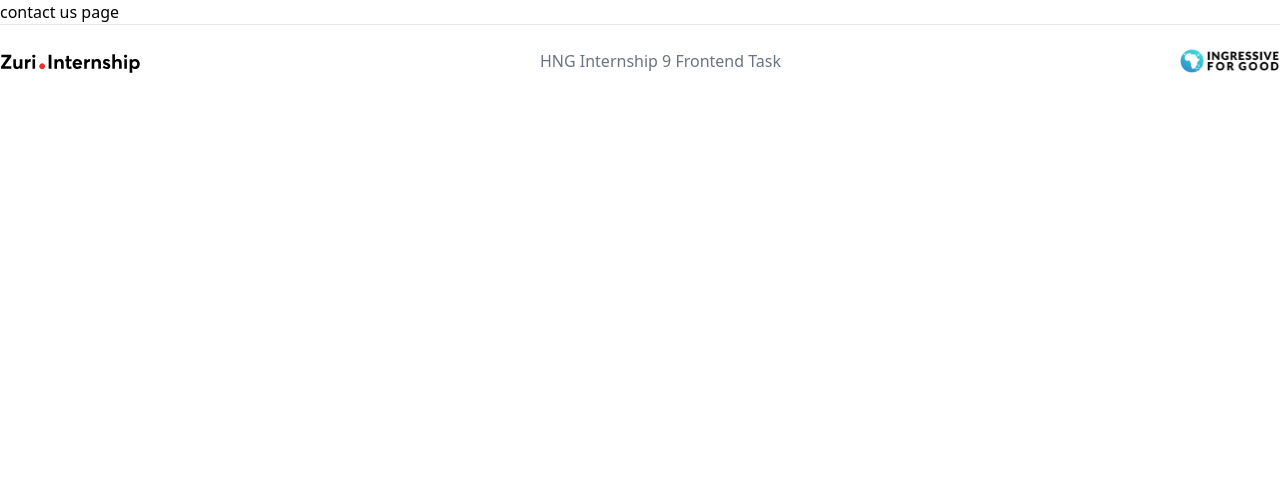
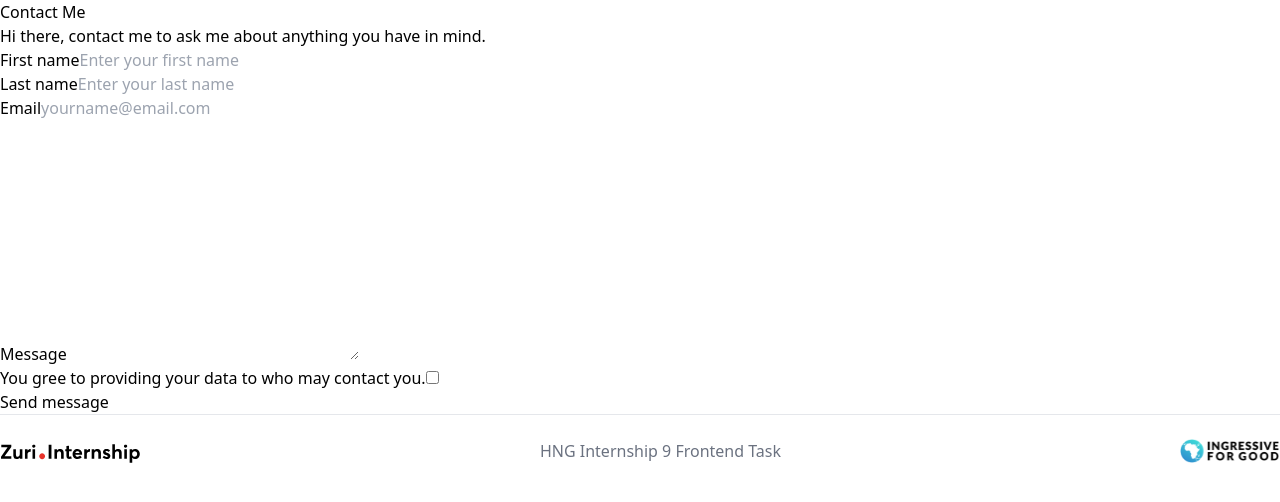
Before and after one commit to CyberGeni/linktree-v2-hng9, a React (Vite) app: page /contact in a window 1280 px wide. Shown: the top 502 px of the page. Built offline with nearby package versions, Linux system fonts and the light colour scheme.

Commit message:
feat: markup for contact us page

```diff
--- a/src/pages/Contact.jsx
+++ b/src/pages/Contact.jsx
@@ -4,7 +4,33 @@ function Contact() {
     return (
         <>
             <div>
-                contact us page
+                <main>
+                    <h1>Contact Me</h1>
+                    <p>Hi there, contact me to ask me about anything you have in mind.</p>
+                    <form action="">
+                        <div>
+                            <label htmlFor="">First name</label>
+                            <input type="text" placeholder='Enter your first name'/>
+                        </div>
+                        <div>
+                            <label htmlFor="">Last name</label>
+                            <input type="text" placeholder='Enter your last name'/>
+                        </div>
+                        <div>
+                            <label htmlFor="">Email</label>
+                            <input type="email" placeholder='yourname@email.com'/>
+                        </div>
+                        <div>
+                            <label htmlFor="">Message</label>
+                            <textarea name="" id="" cols="30" rows="10"></textarea>
+                        </div>
+                        <div>
+                            <label htmlFor="">You gree to providing your data to {name} who may contact you.</label>
+                            <input type="checkbox" />
+                        </div>
+                        <button type='submit'>Send message</button>
+                    </form>
+                </main>
                 <Footer />
             </div>
         </>
--- a/src/pages/Home.jsx
+++ b/src/pages/Home.jsx
@@ -24,8 +24,8 @@ function App() {
           <a href="http://books.zuri.team" id="books" className="text-center bg-gray-200 hover:bg-gray-300 transition-all text-gray-900 rounded py-5">Zuri Books</a>
           <a href="https://books.zuri.team/python-for-beginners?ref_id=cybergenie" id="book__python" className="text-center bg-gray-200 hover:bg-gray-300 transition-all text-gray-900 rounded py-5">Python Books</a>
           <a href="https://background.zuri.team" id="pitch" className="text-center bg-gray-200 hover:bg-gray-300 transition-all text-gray-900 rounded py-5">Background Check for Coders</a>
-          <a href="https://books.zuri.team/design-rules" id="contact" className="text-center bg-gray-200 hover:bg-gray-300 transition-all text-gray-900 rounded py-5">Contact Me</a>
-          <Link to="/contact" id="book__design" className="text-center bg-gray-200 hover:bg-gray-300 transition-all text-gray-900 rounded py-5">Design Books</Link>
+          <a href="https://books.zuri.team/design-rules" id="contact" className="text-center bg-gray-200 hover:bg-gray-300 transition-all text-gray-900 rounded py-5">Design Books</a>
+          <Link to="/contact" id="book__design" className="text-center bg-gray-200 hover:bg-gray-300 transition-all text-gray-900 rounded py-5">Contact Me</Link>
         </section>
         <section className="flex justify-center space-x-3 my-6">
           <img src={slackIcon} alt="" />
```
